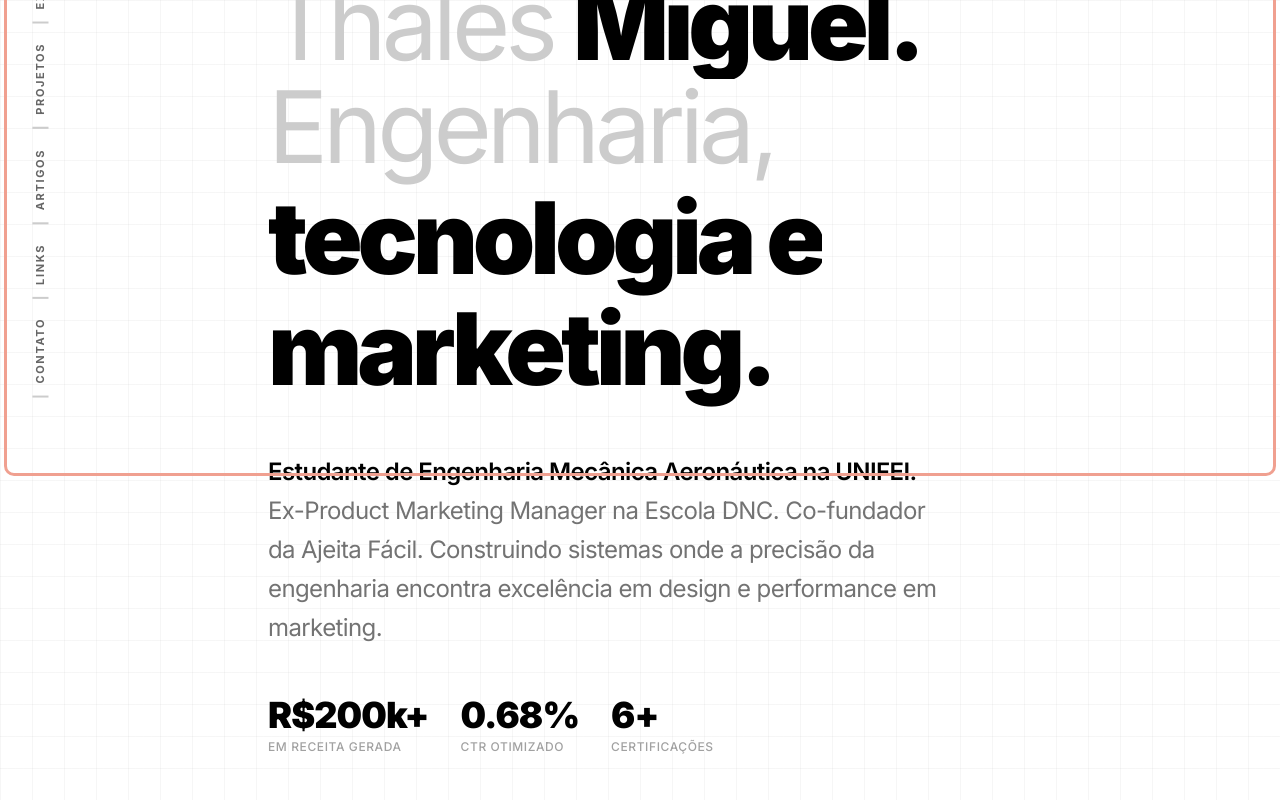
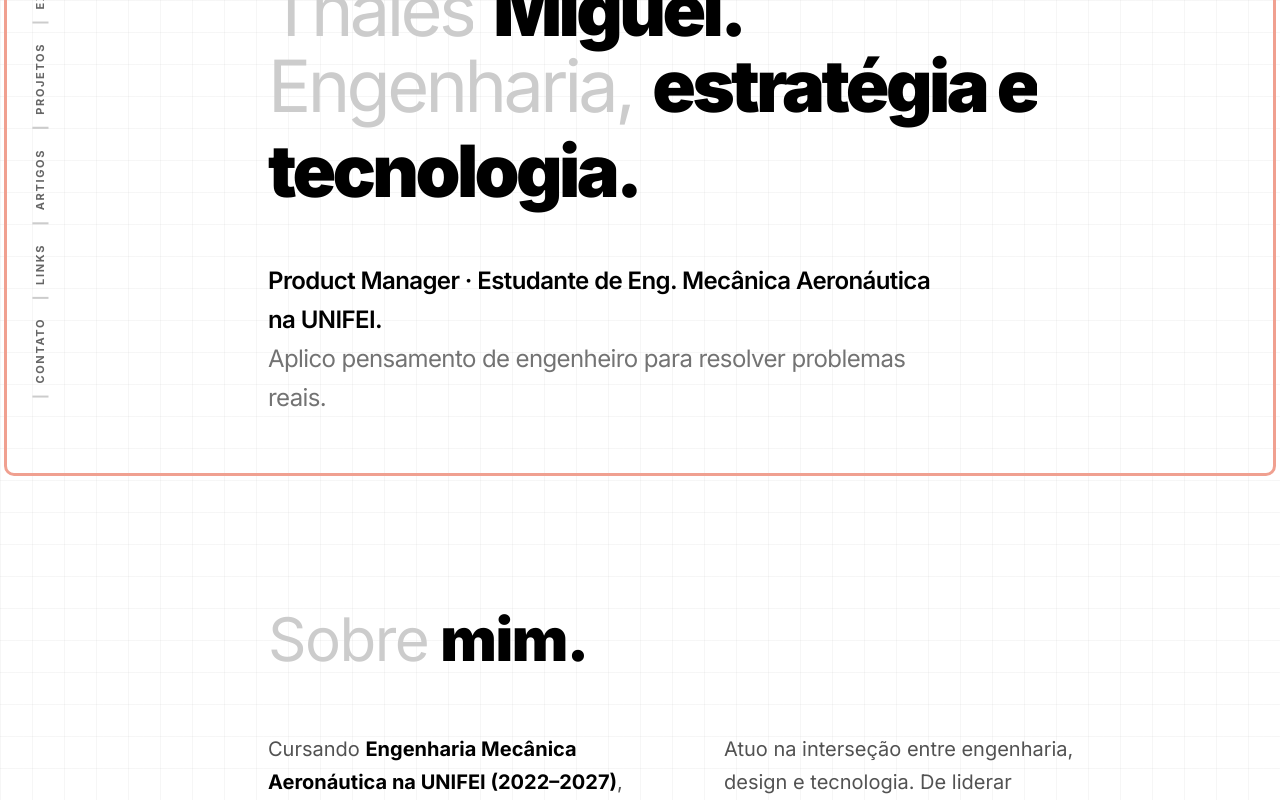
Before and after one commit to Rodriguestmo/portifolio, a Next.js app: page / in a window 1280 px wide. Shown: the part 320-1120 px from the top of the page. Built offline with nearby package versions, Linux system fonts and the light colour scheme.

Commit message:
fix: update hero copy, reduce font, remove stats

```diff
--- a/app/components/home/HomeClient.tsx
+++ b/app/components/home/HomeClient.tsx
@@ -190,7 +190,7 @@ export default function HomeClient() {
               <Image src="/images/perfil.png" alt="Thales Miguel" fill sizes="96px" className="object-cover object-[center_20%]" />
             </motion.div>
 
-            <h1 className="text-6xl md:text-[90px] lg:text-[100px] leading-[0.95] tracking-tighter overflow-hidden flex flex-wrap gap-x-3 md:gap-x-5 max-w-5xl">
+            <h1 className="text-5xl md:text-[64px] lg:text-[72px] leading-[0.95] tracking-tighter overflow-hidden flex flex-wrap gap-x-3 md:gap-x-5 max-w-5xl">
               <span className="block overflow-hidden pb-2">
                 <motion.span custom={0} initial="hidden" animate="visible" variants={wordVariants} className="inline-block text-[#cccccc] font-normal">Thales</motion.span>
               </span>
@@ -202,10 +202,10 @@ export default function HomeClient() {
                 <motion.span custom={2} initial="hidden" animate="visible" variants={wordVariants} className="inline-block text-[#cccccc] font-normal">{isEn ? "Engineering," : "Engenharia,"}</motion.span>
               </span>
               <span className="block overflow-hidden pb-4">
-                <motion.span custom={3} initial="hidden" animate="visible" variants={wordVariants} className="inline-block font-black text-black">{isEn ? "technology &" : "tecnologia e"}</motion.span>
+                <motion.span custom={3} initial="hidden" animate="visible" variants={wordVariants} className="inline-block font-black text-black">{isEn ? "strategy &" : "estratégia e"}</motion.span>
               </span>
               <span className="block overflow-hidden pb-4">
-                <motion.span custom={4} initial="hidden" animate="visible" variants={wordVariants} className="inline-block font-black text-black">marketing.</motion.span>
+                <motion.span custom={4} initial="hidden" animate="visible" variants={wordVariants} className="inline-block font-black text-black">{isEn ? "technology." : "tecnologia."}</motion.span>
               </span>
             </h1>
 
@@ -216,30 +216,12 @@ export default function HomeClient() {
               className="mt-10 text-xl md:text-2xl text-neutral-500 max-w-2xl leading-relaxed tracking-tight"
             >
               {isEn ? (
-                <><strong className="text-black font-semibold">Aeronautical Mechanical Engineering student at UNIFEI.</strong> Ex-Product Marketing Manager at Escola DNC. Co-founder of Ajeita Fácil. Building systems where engineering precision meets design excellence and marketing performance.</>
+                <><strong className="text-black font-semibold">Product Manager · Aeronautical Mechanical Engineering Student at UNIFEI.</strong><br />I apply an engineer&apos;s mindset to solve real problems.</>
               ) : (
-                <><strong className="text-black font-semibold">Estudante de Engenharia Mecânica Aeronáutica na UNIFEI.</strong> Ex-Product Marketing Manager na Escola DNC. Co-fundador da Ajeita Fácil. Construindo sistemas onde a precisão da engenharia encontra excelência em design e performance em marketing.</>
+                <><strong className="text-black font-semibold">Product Manager · Estudante de Eng. Mecânica Aeronáutica na UNIFEI.</strong><br />Aplico pensamento de engenheiro para resolver problemas reais.</>
               )}
             </motion.p>
 
-            {/* Quick Stats */}
-            <motion.div
-              initial={{ opacity: 0, y: 20 }}
-              animate={{ opacity: 1, y: 0 }}
-              transition={{ delay: 0.9, duration: 0.8 }}
-              className="mt-12 flex flex-wrap gap-8"
-            >
-              {[
-                { num: "R$200k+", labelPT: "em receita gerada", labelEN: "revenue generated" },
-                { num: "0.68%", labelPT: "CTR otimizado", labelEN: "optimized CTR" },
-                { num: "6+", labelPT: "certificações", labelEN: "certifications" },
-              ].map((stat) => (
-                <div key={stat.num} className="flex flex-col">
-                  <span className="text-3xl md:text-4xl font-black tracking-tight">{stat.num}</span>
-                  <span className="text-xs text-neutral-400 font-medium uppercase tracking-wider mt-1">{isEn ? stat.labelEN : stat.labelPT}</span>
-                </div>
-              ))}
-            </motion.div>
           </section>
 
           {/* ── 2. SOBRE ── */}
```
